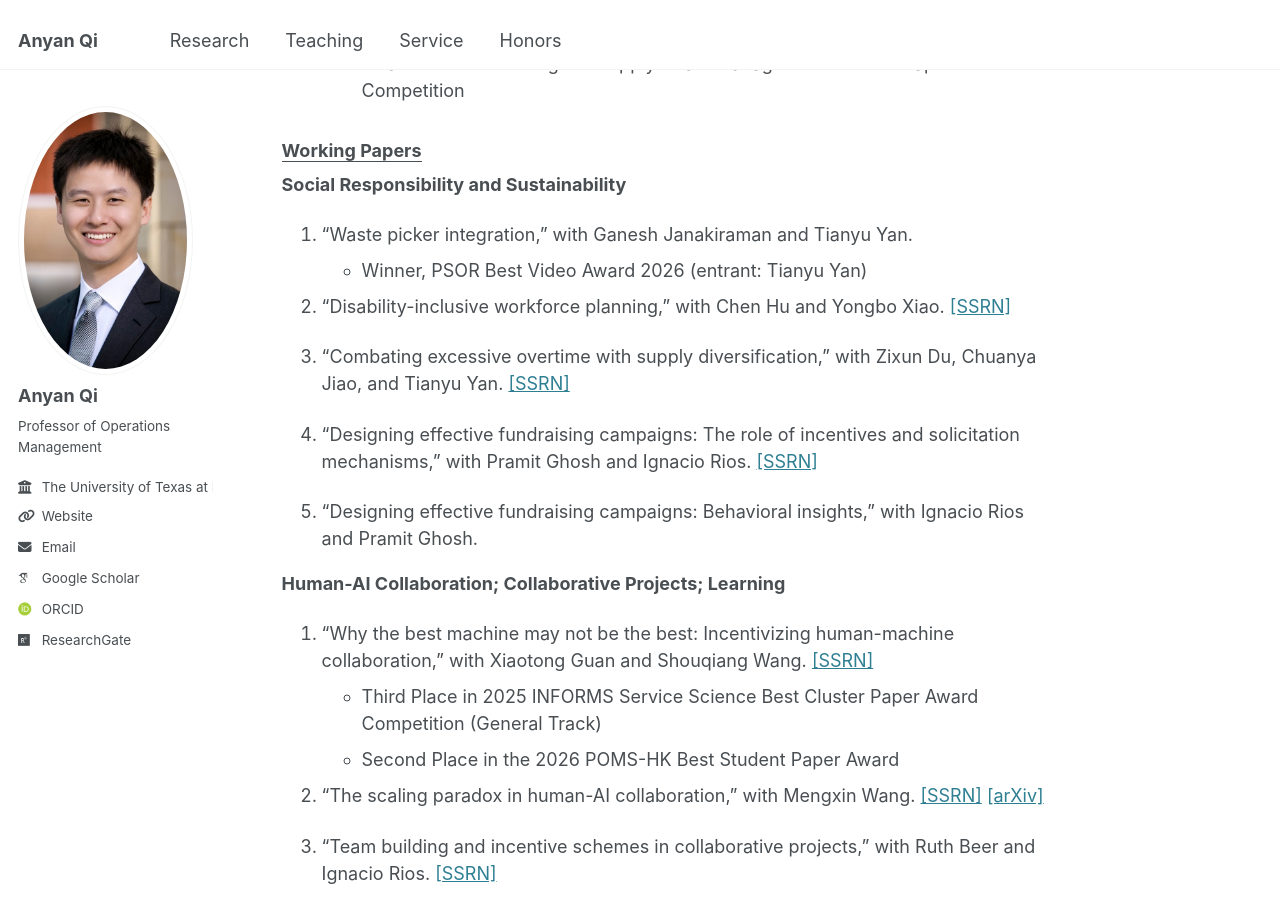
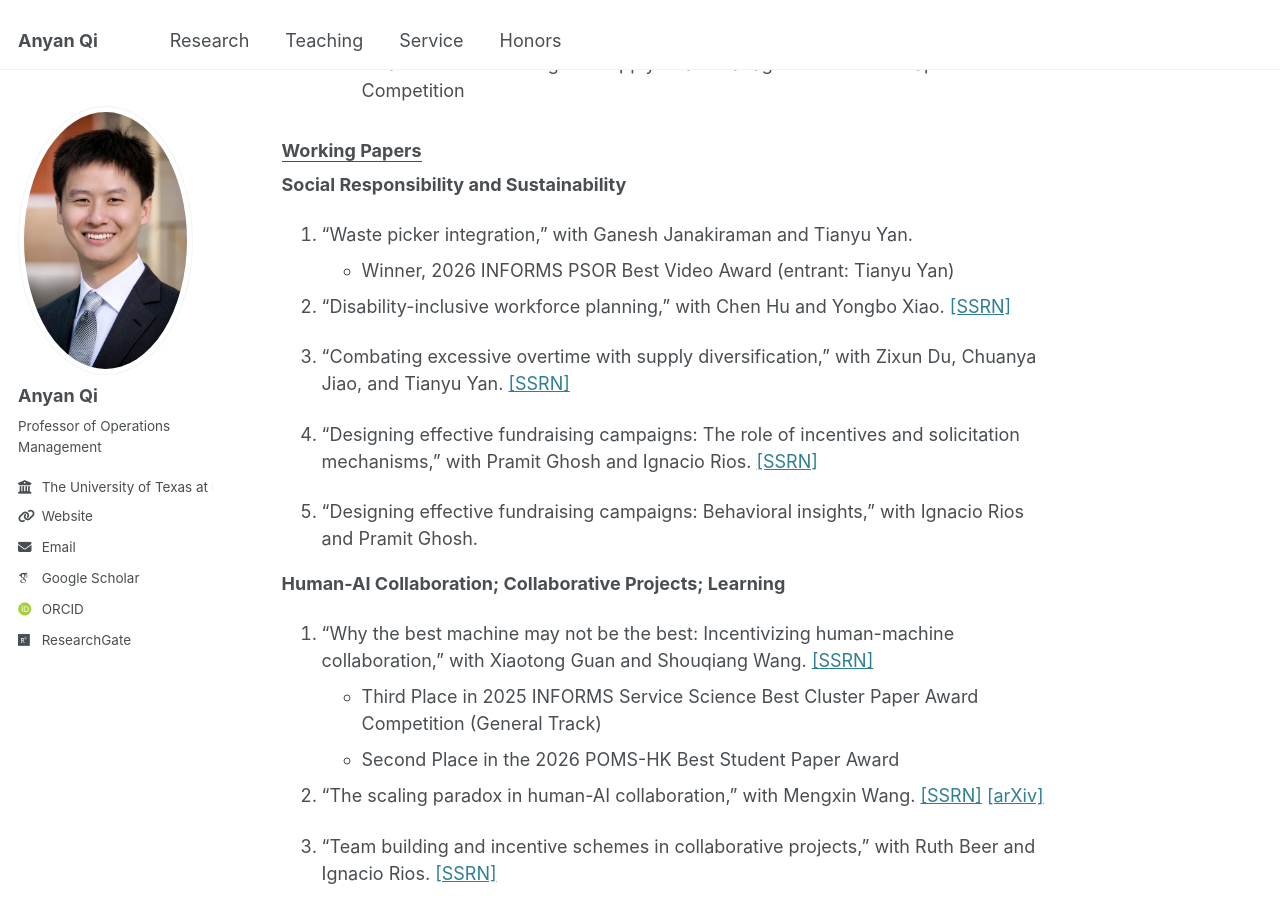
Before and after one commit to qi-anyan/qi-anyan.github.io, a Jekyll site: the page built from _pages/about.md, in a window 1280 px wide and 900 px high, scrolled down 2877 px. Built offline with Jekyll 4.4.1, drawn with Linux system fonts in a browser that asks for light colours; some web fonts are replaced.

Commit message:
Refine PSOR video award wording

```diff
--- a/_pages/about.md
+++ b/_pages/about.md
@@ -73,7 +73,7 @@ Before joining UT-Dallas, Anyan earned a Ph.D. in Technology and Operations from
 **Social Responsibility and Sustainability**
 
 1. "Waste picker integration," with Ganesh Janakiraman and Tianyu Yan.
-    - Winner, PSOR Best Video Award 2026 (entrant: Tianyu Yan)
+    - Winner, 2026 INFORMS PSOR Best Video Award (entrant: Tianyu Yan)
 
 1. "Disability-inclusive workforce planning,” with Chen Hu and Yongbo Xiao. [[SSRN]](https://papers.ssrn.com/sol3/papers.cfm?abstract_id=5355014)
 
```
